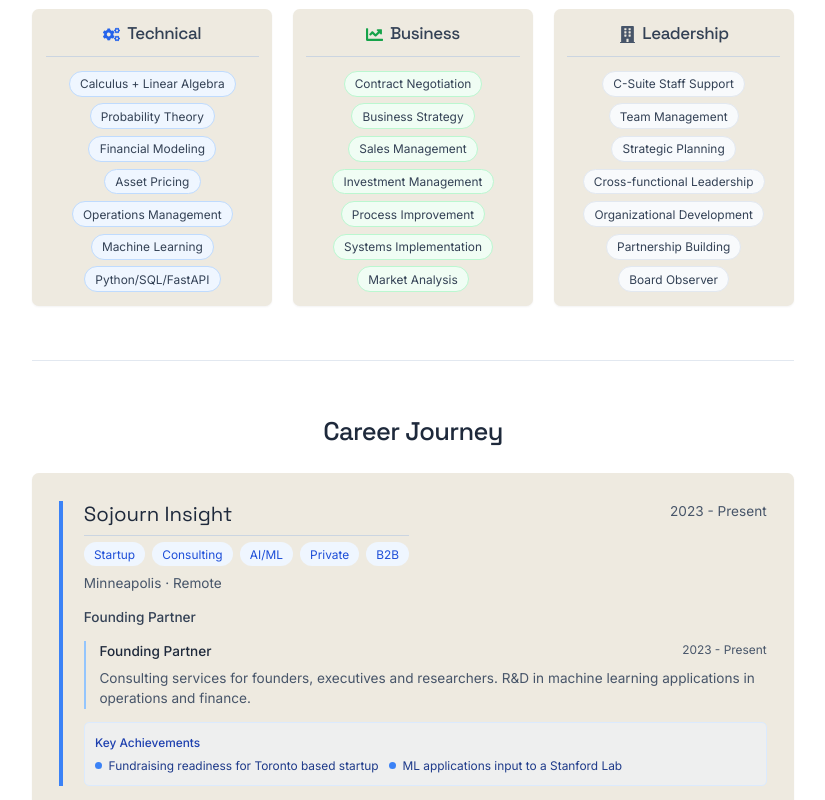
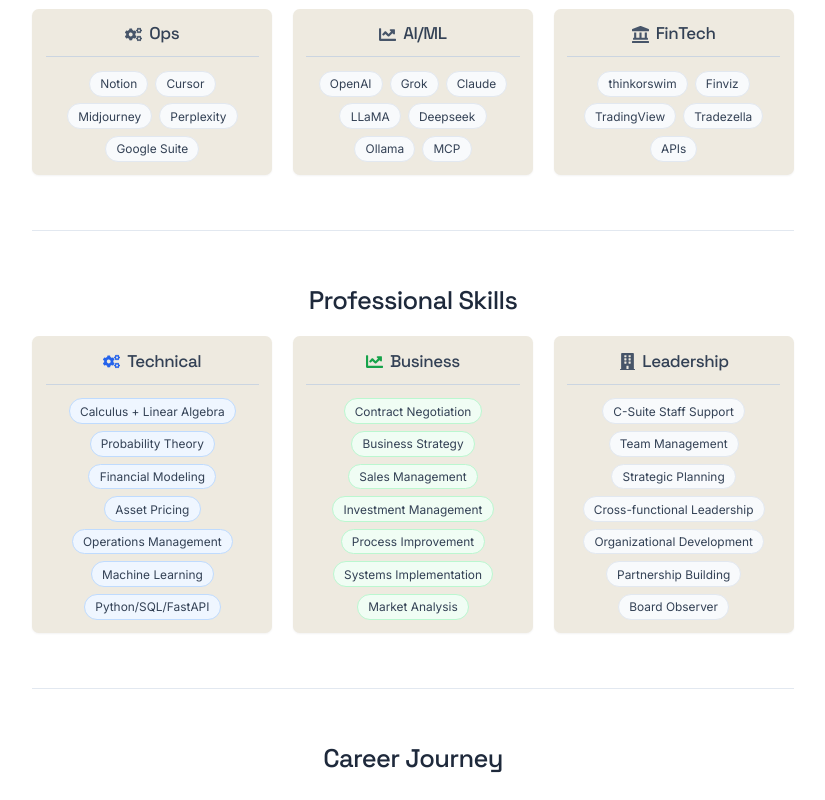
Before and after one commit to sojourner-alpha/world-mk1, a React (Vite) app: page /alpha.github.io/workshop in a window 1280 px wide. Shown: the part 1820-2620 px from the top of the page, without its empty margins (227-1052 px from the left). Built offline with nearby package versions, Linux system fonts and the light colour scheme.

Commit message:
workshop fine tuning CV inputs

```diff
--- a/src/pages/Workshop.tsx
+++ b/src/pages/Workshop.tsx
@@ -1,6 +1,6 @@
 import { Link } from 'react-router-dom';
 import { useEffect } from 'react';
-import { FaDownload, FaBuilding, FaChartLine, FaCogs, FaGithub, FaLinkedinIn } from 'react-icons/fa';
+import { FaDownload, FaBuilding, FaChartLine, FaCogs, FaGithub, FaLinkedinIn, FaLandmark } from 'react-icons/fa';
 import { SiNotion, SiSubstack } from 'react-icons/si';
 
 // Career timeline interfaces
@@ -14,16 +14,15 @@
 
 interface CareerTimelineItem {
   company: string;
-  url: string;
-  role: string;
-  period: string;
+  url?: string;
+  role?: string;
+  period?: string;
   location: string;
   description?: string;
+  positions?: Position[];
+  tags: string[];
+  metrics?: string[];
   skills?: string[];
-  responsibilities?: string[];
-  positions?: Position[];
-  tags?: string[];
-  metrics?: string[];
 }
 
 const Workshop = () => {
@@ -31,7 +30,7 @@
     // Scroll to top when component mounts
     window.scrollTo(0, 0);
 
-    // Animation for scroll elements
+    // Observer for fade-in animations
     const fadeObserver = new IntersectionObserver((entries) => {
       entries.forEach(entry => {
         if (entry.isIntersecting) {
@@ -43,22 +42,15 @@
     // Observer for section transitions
     const sectionObserver = new IntersectionObserver((entries) => {
       entries.forEach(entry => {
-        // When a section enters the viewport
         if (entry.isIntersecting) {
-          // Add active class to current section
           entry.target.classList.add('active-section');
-
-          // Get the background image and transition elements
           const bgImage = entry.target.querySelector('img');
           if (bgImage) {
             bgImage.style.transition = 'transform 0.8s ease-out, opacity 0.8s ease-out';
             bgImage.style.opacity = '1';
           }
         } else {
-          // Remove active class from sections that are not in viewport
           entry.target.classList.remove('active-section');
-
-          // Fade out background when section is not in view
           const bgImage = entry.target.querySelector('img');
           if (bgImage) {
             bgImage.style.opacity = '0.8';
@@ -67,7 +59,7 @@
       });
     }, {
       threshold: [0.1, 0.5, 0.9],
-      rootMargin: '-10% 0px -10% 0px' // Add margin to trigger earlier/later
+      rootMargin: '-10% 0px -10% 0px'
     });
 
     // Apply observers to elements
@@ -82,11 +74,9 @@
     });
 
     return () => {
-      // Cleanup
       fadeElements.forEach(element => {
         fadeObserver.unobserve(element);
       });
-
       sections.forEach(section => {
         sectionObserver.unobserve(section);
       });
@@ -102,25 +92,18 @@
       sections.forEach((section) => {
         const sectionTop = section.getBoundingClientRect().top + window.scrollY;
         const sectionHeight = section.clientHeight;
-
-        // Calculate how far into the section we've scrolled (as a percentage)
         const scrollPercent = (scrollPosition - sectionTop + window.innerHeight) / (sectionHeight + window.innerHeight);
 
-        // Apply parallax effect to the background image
         const bgImage = section.querySelector('img');
         if (bgImage && scrollPercent >= 0 && scrollPercent <= 1) {
-          // Subtle parallax effect - move slower than scroll
-          const translateY = scrollPercent * 50; // 50px max movement
+          const translateY = scrollPercent * 50;
           bgImage.style.transform = `translateY(${translateY}px)`;
         }
       });
     };
 
     window.addEventListener('scroll', handleScroll);
-
-    return () => {
-      window.removeEventListener('scroll', handleScroll);
-    };
+    return () => window.removeEventListener('scroll', handleScroll);
   }, []);
 
   // Workshop image from App.tsx
@@ -131,12 +114,12 @@
     {
       company: "Sojourn Insight",
       url: "https://www.sojourninsight.com",
-      role: "Founding Partner",
+      role: "Partner",
       period: "2023 - Present",
       location: "Minneapolis · Remote",
       description: "Consulting services for founders, executives and researchers.\nR&D in machine learning applications in operations and finance.",
       skills: ["Investment Management", "Analysis", "Financial Modeling", "Operations Management", "Machine Learning"],
-      tags: ["Startup", "Consulting", "AI/ML", "Private", "B2B"],
+      tags: ["Startup", "Consulting", "AI/ML", "Private", "B2B", "Founder"],
       metrics: [
         "Fundraising readiness for Toronto based startup",
         "ML applications input to a Stanford Lab",
@@ -150,16 +133,17 @@
       location: "San Anselmo · Toronto · Minneapolis",
       tags: ["Startup", "SaaS", "Construction Tech", "Private", "B2B", "First US Employee"],
       metrics: [
-        "9x ARR in 24 months",
-        "500% increase in contract size",
-        "Tech stack, sales ops and website"
+        "9x ARR growth in 24 months",
+        "500% increased avg. contract size",
+        "Deployed CRM, sales ops and website"
       ],
       positions: [
         {
           title: "Strategic Advisor",
           period: "2023 - 2024",
           description: "Provided strategic guidance on product development, go-to-market strategy, and organizational structure during key transition period.",
-          skills: ["Business Strategy", "Management"]
+          skills: ["Business Strategy", "Management"],
+
         },
         {
           title: "Chief of Staff",
@@ -206,7 +190,7 @@
         {
           title: "Director Of Business Development",
           period: "2019 - 2020",
-          description: "Top sales performer from the Smooch.io acquisition.mm"
+          description: "Top sales performer from the Smooch.io acquisition."
         }
       ]
     },
@@ -221,7 +205,7 @@
       metrics: [
         "20x revenue multiple at acquisition",
         "Closed 25% of revenue deals",
-        "First business hire"
+        "First business hire under C-Suite"
       ]
     },
     {
@@ -232,9 +216,9 @@
       location: "Montreal · Toronto · San Francisco",
       tags: ["Enterprise", "Manufacturing", "Energy", "Private", "B2B", "First US Employee"],
       metrics: [
-        "$450M+ contracts negotiated",
-        "300MW project portfolio",
-        "Expanded to 3 new markets"
+        "$320M+ contracts negotiated",
+        "140MW project portfolio",
+        "Utility scale negotiations"
       ],
       positions: [
         {
@@ -448,7 +432,7 @@
             alt="Projects Background"
             className="w-full h-full object-cover"
           />
-          <div className="absolute inset-0 bg-white/10"></div>
+          <div className="absolute inset-0 bg-white/30"></div>
         </div>
         <div className="container-custom relative z-10">
           <div className="max-w-4xl mx-auto">
@@ -518,6 +502,99 @@
       <section className="scroll-section py-16 bg-white mt-8">
         <div className="container-custom">
           <div className="max-w-4xl mx-auto">
+            {/* Core Tools */}
+            <h2 className="text-3xl font-heading mb-6 text-center">Core Tools</h2>
+            <div className="grid md:grid-cols-3 gap-6 justify-items-center mb-16">
+              {/* Ops Tools */}
+              <div className="bg-parchment p-4 rounded-lg shadow-sm fade-in-up w-full">
+                <h3 className="text-xl font-heading mb-3 flex items-center justify-center text-slate-700">
+                  <FaCogs className="mr-2 text-slate-600" />
+                  Ops
+                </h3>
+                <div className="h-px bg-slate-300 mb-4"></div>
+                <div className="flex flex-wrap gap-2 justify-center">
+                  {[
+                    { name: "Notion", url: "https://www.notion.so" },
+                    { name: "Cursor", url: "https://cursor.sh" },
+                    { name: "Midjourney", url: "https://www.midjourney.com" },
+                    { name: "Perplexity", url: "https://www.perplexity.ai" },
+                    { name: "Google Suite", url: "https://workspace.google.com" }
+                  ].map((tool, index) => (
+                    <a
+                      key={index}
+                      href={tool.url}
+                      target="_blank"
+                      rel="noopener noreferrer"
+                      className="bg-slate-50 text-slate-700 px-3 py-1 rounded-full text-sm border border-slate-200 hover:bg-slate-100 transition-all duration-200 hover:scale-110 hover:shadow-md"
+                    >
+                      {tool.name}
+                    </a>
+                  ))}
+                </div>
+              </div>
+
+              {/* AI/ML Tools */}
+              <div className="bg-parchment p-4 rounded-lg shadow-sm fade-in-up w-full">
+                <h3 className="text-xl font-heading mb-3 flex items-center justify-center text-slate-700">
+                  <FaChartLine className="mr-2 text-slate-600" />
+                  AI/ML
+                </h3>
+                <div className="h-px bg-slate-300 mb-4"></div>
+                <div className="flex flex-wrap gap-2 justify-center">
+                  {[
+                    { name: "OpenAI", url: "https://openai.com" },
+                    { name: "Grok", url: "https://grok.x.com" },
+                    { name: "Claude", url: "https://anthropic.com/claude" },
+                    { name: "LLaMA", url: "https://ai.meta.com/llama" },
+                    { name: "Deepseek", url: "https://deepseek.ai" },
+                    { name: "Ollama", url: "https://ollama.ai" },
+                    { name: "MCP", url: "https://mcp.ai" }
+                  ].map((tool, index) => (
+                    <a
+                      key={index}
+                      href={tool.url}
+                      target="_blank"
+                      rel="noopener noreferrer"
+                      className="bg-slate-50 text-slate-700 px-3 py-1 rounded-full text-sm border border-slate-200 hover:bg-slate-100 transition-all duration-200 hover:scale-110 hover:shadow-md"
+                    >
+                      {tool.name}
+                    </a>
+                  ))}
+                </div>
+              </div>
+
+              {/* FinTech Tools */}
+              <div className="bg-parchment p-4 rounded-lg shadow-sm fade-in-up w-full">
+                <h3 className="text-xl font-heading mb-3 flex items-center justify-center text-slate-700">
+                  <FaLandmark className="mr-2 text-slate-600" />
+                  FinTech
+                </h3>
+                <div className="h-px bg-slate-300 mb-4"></div>
+                <div className="flex flex-wrap gap-2 justify-center">
+                  {[
+                    { name: "thinkorswim", url: "https://www.tdameritrade.com/tools-and-platforms/thinkorswim/desktop.page" },
+                    { name: "Finviz", url: "https://finviz.com" },
+                    { name: "TradingView", url: "https://www.tradingview.com" },
+                    { name: "Tradezella", url: "https://tradezella.com" },
+                    { name: "APIs", url: "https://www.programmableweb.com" }
+                  ].map((tool, index) => (
+                    <a
+                      key={index}
+                      href={tool.url}
+                      target="_blank"
+                      rel="noopener noreferrer"
+                      className="bg-slate-50 text-slate-700 px-3 py-1 rounded-full text-sm border border-slate-200 hover:bg-slate-100 transition-all duration-200 hover:scale-110 hover:shadow-md"
+                    >
+                      {tool.name}
+                    </a>
+                  ))}
+                </div>
+              </div>
+            </div>
+
+            {/* Divider */}
+            <div className="w-full h-px bg-slate-200 mb-16"></div>
+
             {/* Professional Skills */}
             <h2 className="text-3xl font-heading mb-6 text-center">Professional Skills</h2>
             <div className="grid md:grid-cols-3 gap-6 justify-items-center mb-16">
@@ -588,9 +665,8 @@
             <div className="space-y-12">
               {careerTimeline.map((position, index) => (
                 <div key={index} className="bg-parchment p-8 rounded-lg shadow-sm fade-in-up">
-                  <div className="border-l-4 border-blue-500 pl-6">
-                    <div className="flex justify-between items-start mb-4">
-                      <div>
+                  {/* Company Name */}
+                  <div className="mb-4">
                     <a
                       href={position.url}
                       target="_blank"
@@ -599,14 +675,16 @@
                     >
                       {position.company}
                     </a>
-                        <div className="h-px bg-slate-300 my-2"></div>
-                        {position.tags && (
-                          <div className="flex flex-wrap gap-2 mb-2">
+                    <div className="h-px bg-slate-300 my-4"></div>
+                  </div>
+
+                  {/* Tags */}
+                  <div className="flex flex-wrap gap-2 mb-4">
                     {position.tags.map((tag, tagIndex) => (
                       <span
                         key={tagIndex}
                         className={`px-3 py-1 rounded-full text-sm ${
-                                  tag === "First US Employee"
+                          tag === "First US Employee" || tag === "Founder"
                             ? "bg-slate-600 text-slate-100 border border-slate-500 font-medium"
                             : "bg-blue-50 text-blue-700"
                         }`}
@@ -615,28 +693,15 @@
                       </span>
                     ))}
                   </div>
-                        )}
-                        <p className="text-slate-600">{position.location}</p>
-                      </div>
-                      <p className="text-slate-600 text-right">{position.period}</p>
-                    </div>
-                    <p className="text-slate-700 font-medium">{position.role}</p>
-                    {/* Convert single role positions to use the same format as multiple roles */}
-                    {!position.positions ? (
+
+                  {/* Location */}
+                  <p className="text-slate-600 mb-6">{position.location}</p>
+
+                  {/* Roles and Details */}
                   <div className="mt-4 space-y-4">
-                        <div className="border-l-2 border-blue-300 pl-4">
-                          <div className="flex justify-between items-start">
-                            <p className="text-slate-800 font-medium">{position.role}</p>
-                            <p className="text-slate-600 text-sm">{position.period}</p>
-                          </div>
-                          {position.description && (
-                            <p className="text-slate-600 mt-2">{position.description}</p>
-                          )}
-                        </div>
-                      </div>
-                    ) : (
-                      <div className="mt-4 space-y-4">
-                        {position.positions.map((subPosition, subIndex) => (
+                    {position.positions ? (
+                      // Multiple positions
+                      position.positions.map((subPosition, subIndex) => (
                         <div key={subIndex} className="border-l-2 border-blue-300 pl-4">
                           <div className="flex justify-between items-start">
                             <p className="text-slate-800 font-medium">{subPosition.title}</p>
@@ -646,30 +711,50 @@
                             <p className="text-slate-600 mt-2">{subPosition.description}</p>
                           )}
                         </div>
+                      ))
+                    ) : (
+                      // Single position
+                      <div className="border-l-2 border-blue-300 pl-4">
+                        <div className="flex justify-between items-start">
+                          <p className="text-slate-800 font-medium">{position.role}</p>
+                          <p className="text-slate-600 text-sm">{position.period}</p>
+                        </div>
+                        {position.description && (
+                          <div className="text-slate-600 mt-2">
+                            {position.description.split('\n').map((line, i) => (
+                              <p key={i}>{line}</p>
                             ))}
                           </div>
                         )}
-                    {position.responsibilities && (
-                      <ul className="mt-4 list-disc list-inside text-slate-600 space-y-1">
-                        {position.responsibilities.map((resp, respIndex) => (
-                          <li key={respIndex}>{resp}</li>
-                        ))}
-                      </ul>
-                    )}
-                    {position.metrics && (
-                      <div className="mt-4 bg-blue-50/50 p-3 rounded-md border border-blue-100">
-                        <p className="text-sm font-medium text-blue-800 mb-2">Key Achievements</p>
-                        <div className="flex flex-wrap gap-3">
-                          {position.metrics.map((metric, metricIndex) => (
-                            <div key={metricIndex} className="flex items-center">
-                              <span className="w-2 h-2 bg-blue-500 rounded-full mr-2"></span>
-                              <span className="text-sm text-blue-900">{metric}</span>
-                            </div>
-                          ))}
-                        </div>
                       </div>
                     )}
                   </div>
+
+                  {/* Key Achievements - Moved to bottom of card */}
+                  {(position.metrics || position.positions?.some(p => p.metrics)) && (
+                    <div className="mt-8 bg-blue-50/50 rounded-lg p-4">
+                      <p className="text-sm font-medium text-blue-800 mb-2">Key Achievements</p>
+                      <ul className="flex flex-wrap gap-2">
+                        {position.metrics ? (
+                          position.metrics.map((metric, metricIndex) => (
+                            <li key={metricIndex} className="text-slate-700 text-sm flex items-center">
+                              <span className="text-blue-500 mr-1">•</span>
+                              {metric}
+                            </li>
+                          ))
+                        ) : (
+                          position.positions?.map((subPosition, subIndex) =>
+                            subPosition.metrics?.map((metric, metricIndex) => (
+                              <li key={`${subIndex}-${metricIndex}`} className="text-slate-700 text-sm flex items-center">
+                                <span className="text-blue-500 mr-1">•</span>
+                                {metric}
+                              </li>
+                            ))
+                          ).flat()
+                        )}
+                      </ul>
+                    </div>
+                  )}
                 </div>
               ))}
             </div>
```
Also changed, not shown: 1 other file (tests, documents, lock files or other folders). Lines whose indentation alone changed are shown as unchanged.
